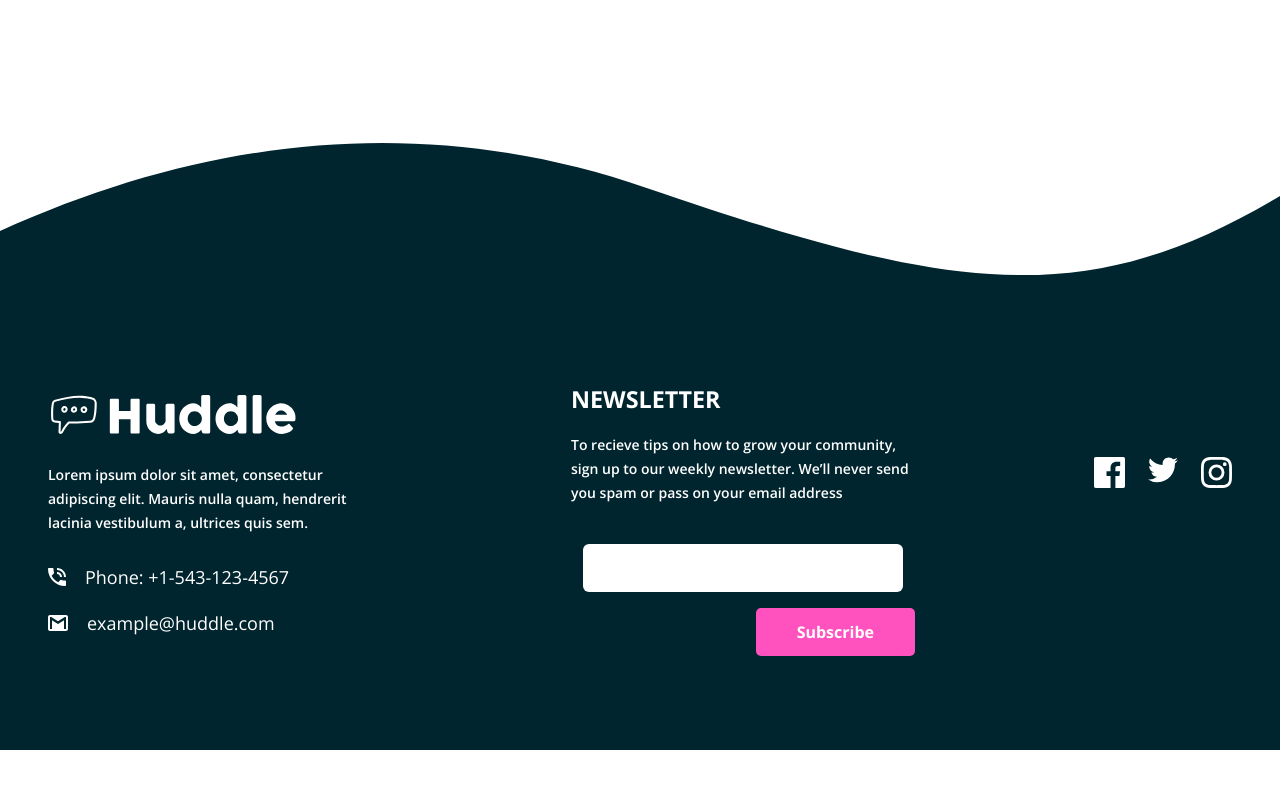
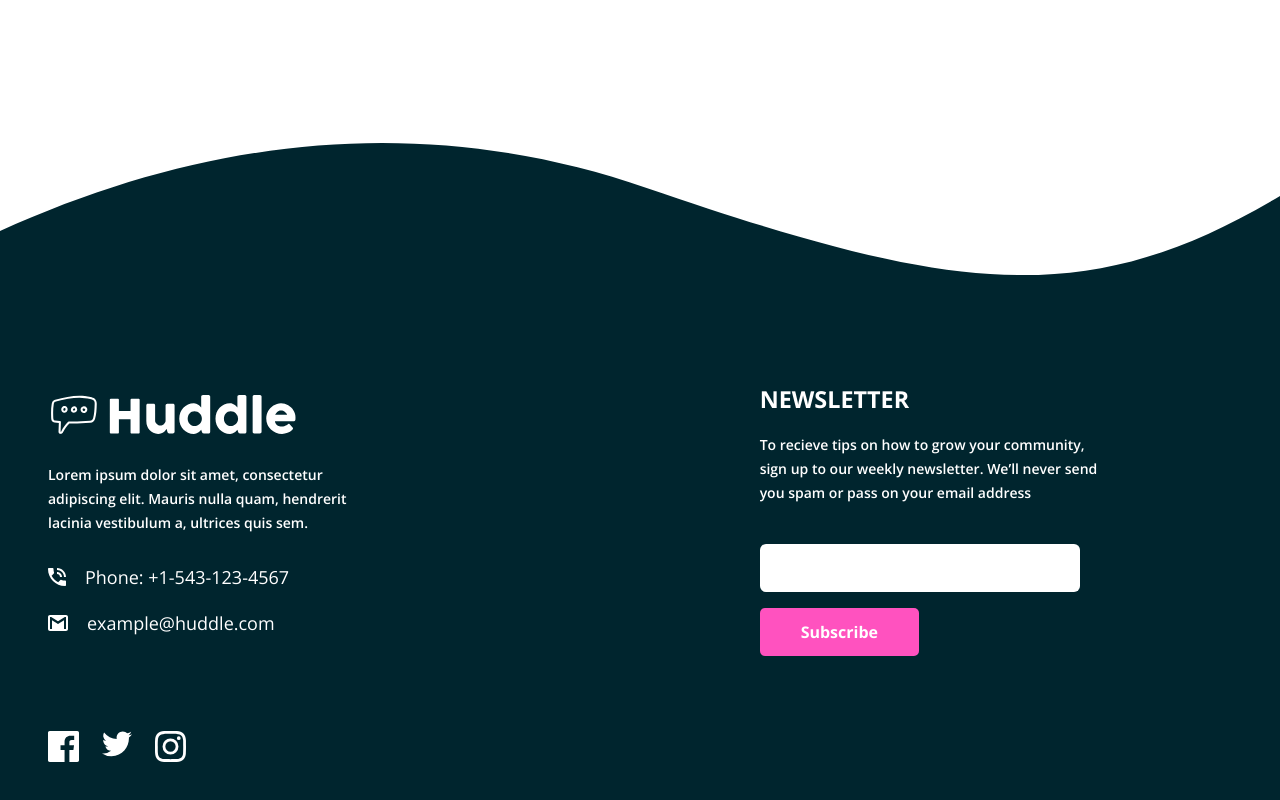
Before and after one commit to spaprocki/huddle-landing-page-curved-sections, a website: page index.html in a window 1280 px wide. Shown: the part 4528-5328 px from the top of the page. Before the commit the page ends 5278 px from the top, so only its background shows below. Drawn offline with nearby package versions, Linux system fonts and the light colour scheme.

Commit message:
Finished footer desktop styles

```diff
--- a/index.html
+++ b/index.html
@@ -202,7 +202,8 @@
             </p>
           </div>
         </form>
-        <ul class="footer__social-media-panel social-media-panel">
+        <div class="footer__social-media-panel social-media-panel__container">
+          <ul class="social-media-panel">
             <li>
               <a href="" class="social-media-panel__link link link--icon">
                 <img src="./images/icon-facebook.svg" alt="Facebook icon" />
@@ -223,6 +224,7 @@
             </li>
           </ul>
         </div>
+      </div>
     </footer>
   </body>
 </html>
--- a/sass/components/_attribution.scss
+++ b/sass/components/_attribution.scss
@@ -3,6 +3,10 @@
     align-items: flex-start;
     text-align: left;
     max-width: 344px;
+
+    @include respond(medium-screen) {
+        flex: 1;
+    }
 
 
     &__paragraph {
--- a/sass/components/_form.scss
+++ b/sass/components/_form.scss
@@ -1,6 +1,10 @@
 .form {
     @include flex-column-align-center;
     align-items: flex-start;
+
+    @include respond(medium-screen) {
+        width: scaleSize(320px, 520px, 768px, 1440px);
+    }
 
     &__form-control {
         width: 100%;
@@ -9,16 +13,27 @@
         position: relative;
 
         @include respond(medium-screen) {
-
+            flex-direction: row;
+            flex-wrap: wrap;
+            align-items: flex-start;
+            // width: 100%;
         }
     }
 
     &__input {
-
+        @include respond(medium-screen) {
+            margin-right: 40px;
+            margin-bottom: 16px;
+        }
     }
 
     &__button {
         margin-top: 16px;
         align-self: flex-end;
+
+        @include respond(medium-screen) {
+            margin-top: 0px;
+            align-self: flex-start;
+        }
     }
 }
--- a/sass/components/_social-media-panel.scss
+++ b/sass/components/_social-media-panel.scss
@@ -10,11 +10,15 @@
         margin-right: 0;
       }
 
-      &__link {
-        display: block;
+    &__link {
+      display: block;
 
-        & img {
+      & img {
           width: scaleSize(1.4375rem, 2rem);
-        }
       }
+    }
+
+    &__container {
+      width: 100%;
+    }
 }
```
Also changed, not shown: css/style.css, 1 other file. Lines whose indentation alone changed are shown as unchanged.
